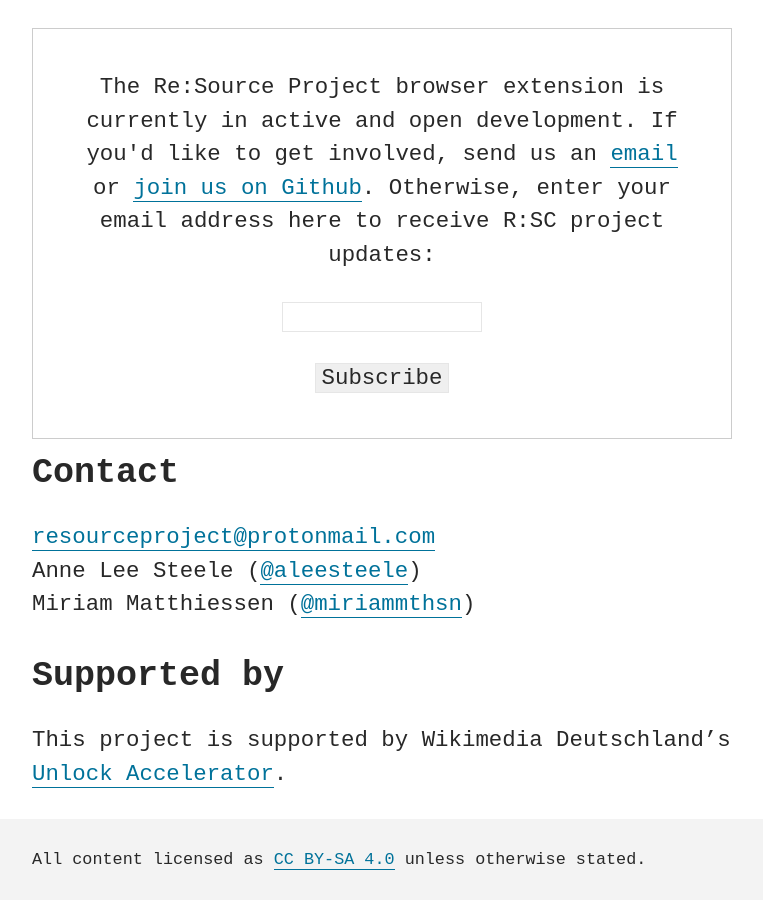
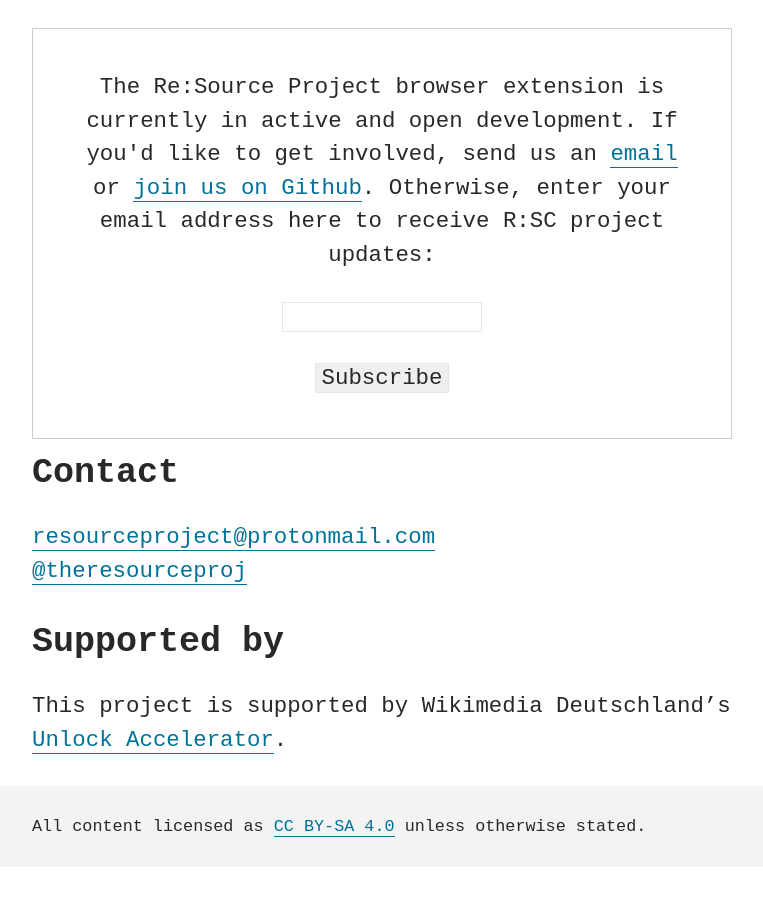
Before and after one commit to the-resource-project/rsc-website, a Jekyll site: the page built from pages/index.md, in a window 1280 px wide and 900 px high, scrolled down 991 px. Shown: the whole window, without its empty margins (258-1021 px from the left). Built offline with Jekyll 4.4.1, drawn with Linux system fonts in a browser that asks for light colours; some web fonts are replaced; a script that is not in the unit is left out; after the commit the page ends 1858 px from its top, so only the background shows below that.

Commit message:
added twitter of rsc

```diff
--- a/pages/index.md
+++ b/pages/index.md
@@ -29,10 +29,7 @@ We will be presenting an MVP version of our project at Wikimedia's UNLOCK Accele
 
 <section>
 <a href="mailto:resourceproject@protonmail.com">resourceproject@protonmail.com</a><br/>
-
-Anne Lee Steele (<a href="https://twitter.com/aleesteele">@aleesteele</a>)<br/>
-
-Miriam Matthiessen (<a href="https://twitter.com/miriammthsn">@miriammthsn</a>)
+<a href="https://twitter.com/theresourceproj">@theresourceproj</a>
 <br/><br/></section>
 
 <h2>Supported by</h2>
```
Also changed, not shown: 1 other file.
